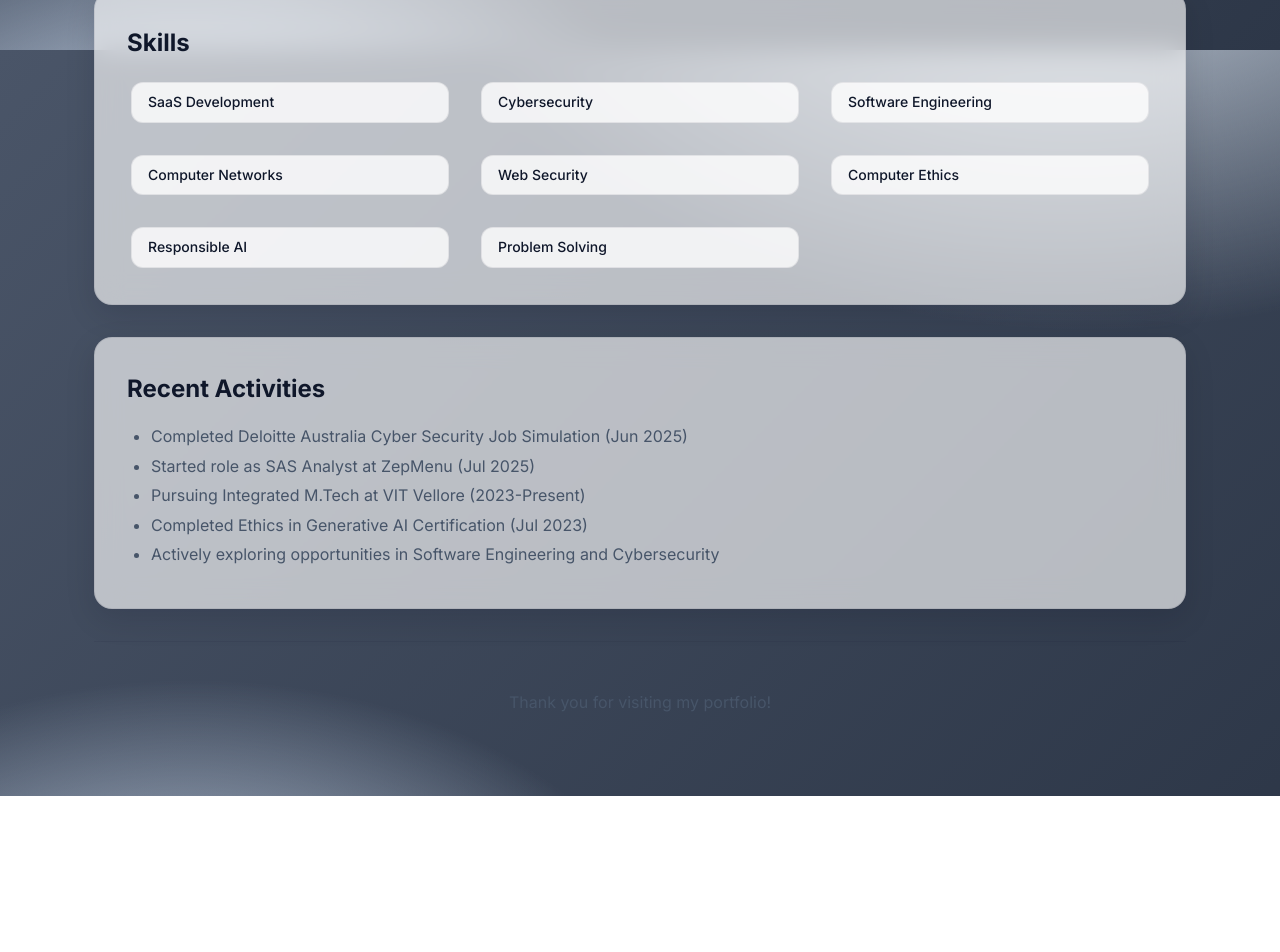
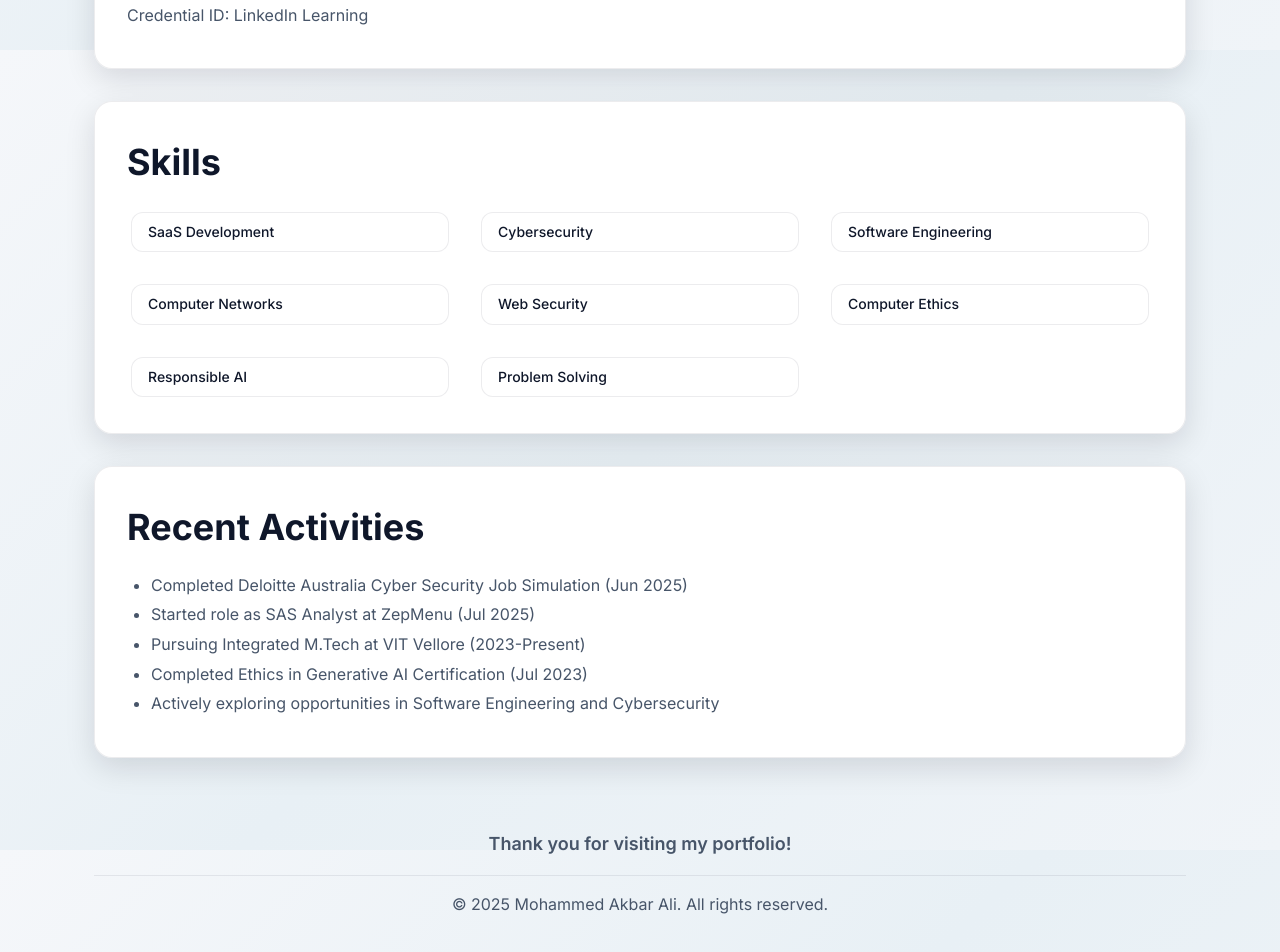
Before and after one commit to akbarali2k6/akbarali2k6.github.io, a plain HTML site: page index.html in a window 1280 px wide. Shown: the part 1550-2502 px from the top of the page. Before the commit the page ends 2346 px from the top, so only its background shows below. Drawn offline with Linux system fonts and the light colour scheme.

Commit message:
Final enhanced portfolio with all features

```diff
--- a/index.html
+++ b/index.html
@@ -1,21 +1,19 @@
 <!DOCTYPE html>
 <html lang="en">
 <head>
-  <meta charset="UTF-8" />
-  <meta name="viewport" content="width=device-width, initial-scale=1" />
+  <meta charset="UTF-8">
+  <meta name="viewport" content="width=device-width, initial-scale=1">
   <title>Mohammed Akbar Ali - Portfolio</title>
-  <meta name="description" content="Portfolio of Mohammed Akbar Ali - 3rd Year Integrated M.Tech CSE Student specializing in Software Engineering" />
+  <meta name="description" content="Portfolio of Mohammed Akbar Ali - 3rd Year Integrated M.Tech CSE Student specializing in Software Engineering">
   <link rel="preconnect" href="https://fonts.googleapis.com">
   <link rel="preconnect" href="https://fonts.gstatic.com" crossorigin>
   <link href="https://fonts.googleapis.com/css2?family=Inter:wght@400;500;600;700;800&display=swap" rel="stylesheet">
   <style>
     :root {
-      --bg1: #4a5568;
-      --bg2: #2d3748;
       --text: #0f172a;
       --muted: #475569;
-      --card: rgba(255,255,255,0.65);
-      --card-strong: rgba(255,255,255,0.8);
+      --card: rgba(255,255,255,0.97);
+      --card-strong: rgba(255,255,255,0.98);
       --border: rgba(15, 23, 42, 0.08);
       --primary: #2563eb;
       --mint: #75ffa7;
@@ -32,10 +30,7 @@
       margin: 0;
       font-family: Inter, ui-sans-serif, system-ui, -apple-system, Segoe UI, Roboto, Helvetica, Arial, "Apple Color Emoji", "Segoe UI Emoji";
       color: var(--text);
-      background:
-        radial-gradient(1200px 800px at 85% -20%, #cbd5e1 0, transparent 55%),
-        radial-gradient(900px 600px at 15% 120%, #dbeafe 0, transparent 55%),
-        linear-gradient(135deg, var(--bg1) 0%, var(--bg2) 100%);
+      background: linear-gradient(135deg, #f5f7fa 0%, #e8f0f5 50%, #f0f4f8 100%);
       background-attachment: fixed;
       line-height: 1.6;
       overflow-x: hidden;
@@ -137,7 +132,7 @@
     }
     .card h2 {
       margin: 0 0 1rem;
-      font-size: 1.5rem;
+      font-size: 2.25rem;
       font-weight: 700;
     }
     .card h3 {
@@ -183,6 +178,17 @@
       padding: 2rem 0;
       margin-top: 2rem;
       color: var(--muted);
+    }
+    .footer p {
+      margin: 0.5rem 0;
+    }
+    .footer .thank-you {
+      font-size: 1.125rem;
+      font-weight: 600;
+      margin-bottom: 1rem;
+    }
+    .footer .copyright {
+      padding-top: 1rem;
       border-top: 1px solid var(--border);
     }
     @media (max-width: 768px) {
@@ -201,13 +207,13 @@
         Open to Work
       </div>
       <div class="button-group">
-        <a href="https://www.linkedin.com/in/akbarali20/" class="button primary" target="_blank" rel="noopener noreferrer">
+        <a class="button primary" href="https://www.linkedin.com/in/akbarali20/" target="_blank" rel="noopener noreferrer">
           <svg width="20" height="20" viewBox="0 0 24 24" fill="currentColor">
             <path d="M20.5 2h-17A1.5 1.5 0 002 3.5v17A1.5 1.5 0 003.5 22h17a1.5 1.5 0 001.5-1.5v-17A1.5 1.5 0 0020.5 2zM8 19H5v-9h3zM6.5 8.25A1.75 1.75 0 118.3 6.5a1.78 1.78 0 01-1.8 1.75zM19 19h-3v-4.74c0-1.42-.6-1.93-1.38-1.93A1.74 1.74 0 0013 14.19a.66.66 0 000 .14V19h-3v-9h2.9v1.3a3.11 3.11 0 012.7-1.4c1.55 0 3.36.86 3.36 3.66z"></path>
           </svg>
           LinkedIn
         </a>
-        <a href="mailto:akbarali.m2023@vitstudent.ac.in" class="button">
+        <a class="button" href="mailto:mohammed.akbar2023@vitstudent.ac.in">
           <svg width="20" height="20" viewBox="0 0 24 24" fill="none" stroke="currentColor" stroke-width="2">
             <path d="M4 4h16c1.1 0 2 .9 2 2v12c0 1.1-.9 2-2 2H4c-1.1 0-2-.9-2-2V6c0-1.1.9-2 2-2z"></path>
             <polyline points="22,6 12,13 2,6"></polyline>
@@ -216,20 +222,17 @@
         </a>
       </div>
     </header>
-
     <main>
       <section class="card">
         <h2>About Me</h2>
         <p>I am Mohammed Akbar Ali, a 3rd-year Integrated M.Tech student at VIT Vellore, specializing in Computer Science and Engineering. My academic journey is complemented by hands-on experience in SaaS development, cybersecurity, and software engineering. I thrive on solving complex problems and building scalable, secure solutions.</p>
       </section>
-
       <section class="card">
         <h2>Education</h2>
         <h3>VIT Vellore</h3>
         <p>Integrated M.Tech in Computer Science and Engineering</p>
         <p>2023 - Present</p>
       </section>
-
       <section class="card">
         <h2>Work Experience</h2>
         <h3>SAS Analyst - ZepMenu</h3>
@@ -240,7 +243,6 @@
           <span class="cert-tag">Software Engineering</span>
         </div>
       </section>
-
       <section class="card">
         <h2>Certifications</h2>
         <div>
@@ -251,9 +253,9 @@
         <div style="margin-top: 1.5rem;">
           <h3>Ethics in Generative AI</h3>
           <p>Issued Jul 2023</p>
+          <p>Credential ID: LinkedIn Learning</p>
         </div>
       </section>
-
       <section class="card">
         <h2>Skills</h2>
         <div class="grid">
@@ -267,7 +269,6 @@
           <div class="skill-tag">Problem Solving</div>
         </div>
       </section>
-
       <section class="card">
         <h2>Recent Activities</h2>
         <ul>
@@ -279,9 +280,9 @@
         </ul>
       </section>
     </main>
-
     <footer class="footer">
-      <p>Thank you for visiting my portfolio!</p>
+      <p class="thank-you">Thank you for visiting my portfolio!</p>
+      <p class="copyright">© 2025 Mohammed Akbar Ali. All rights reserved.</p>
     </footer>
   </div>
 </body>
```
